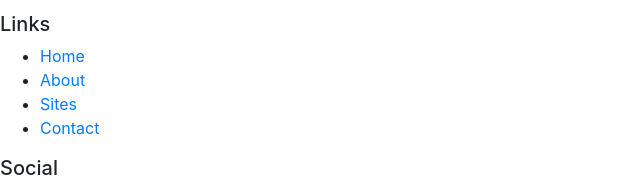
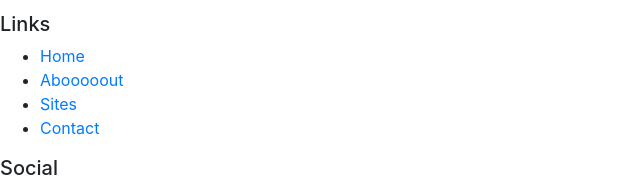
Before and after one commit to MichaelWhitt/nucampsite, a website: page index.html in a window 1280 px wide. Shown: the part 474-661 px from the top of the page, 0-640 px from the left. Drawn offline with nearby package versions, Linux system fonts and the light colour scheme.

Commit message:
testing change on private repo

```diff
--- a/index.html
+++ b/index.html
@@ -43,7 +43,7 @@
             <h5>Links</h5>
             <ul>
                 <li><a href="#">Home</a></li>
-                <li><a href="#">About</a></li>
+                <li><a href="#">Abooooout</a></li>
                 <li><a href="#">Sites</a></li>
                 <li><a href="#">Contact</a></li>
             </ul>
```
